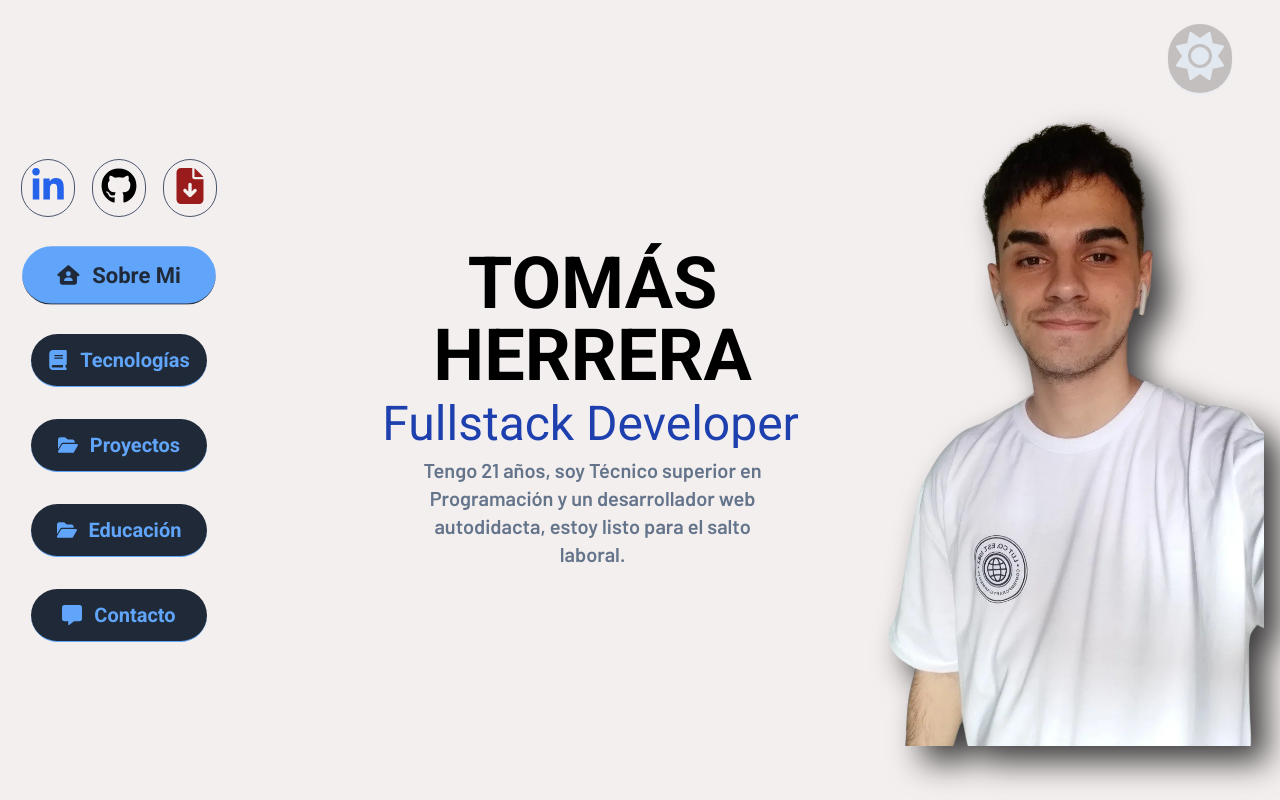
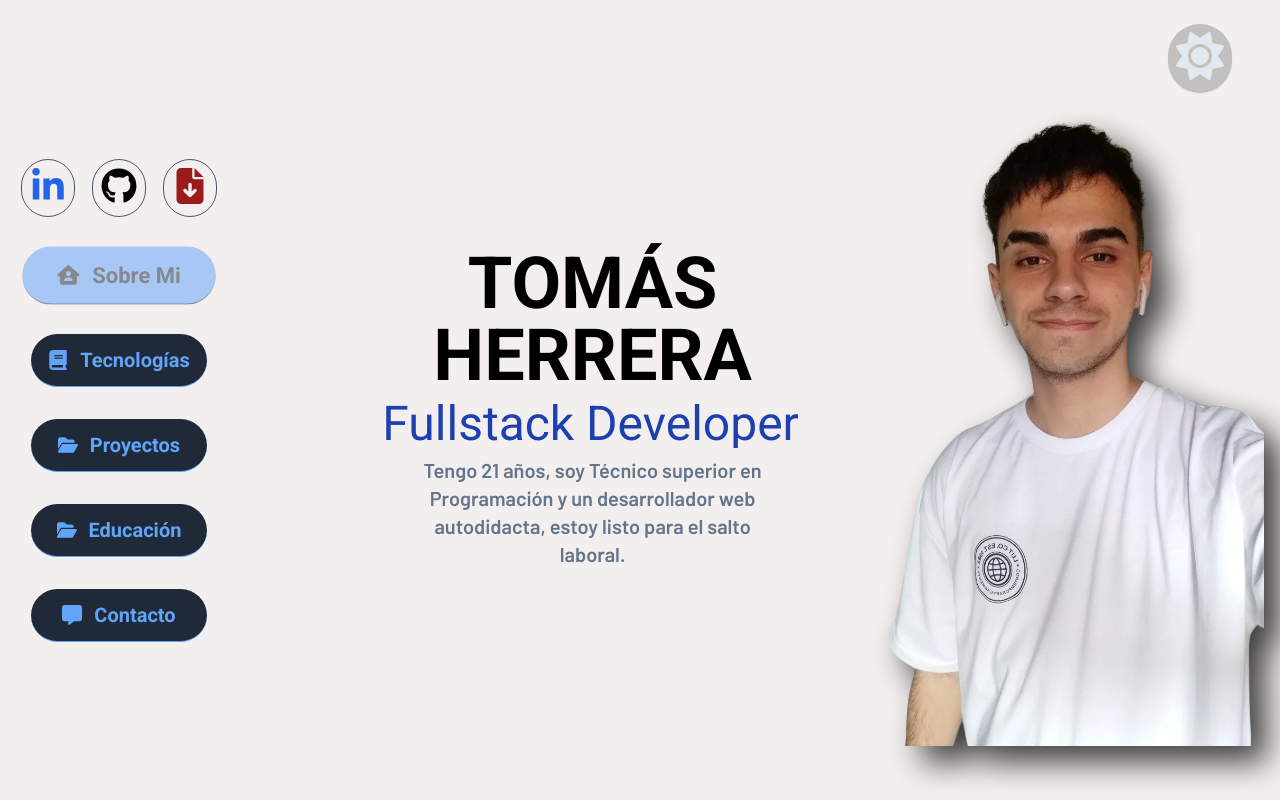
Before and after one commit to tomasherrera1910/portfoliov2-frontend, a Next.js app: page / in a window 1280 px wide. Shown: the top 800 px of the page. Built offline with nearby package versions, Linux system fonts and the light colour scheme.

Commit message:
pulse in active sidebar button

```diff
--- a/components/Navbar/NavbarSections.tsx
+++ b/components/Navbar/NavbarSections.tsx
@@ -6,7 +6,7 @@ export default function NavbarSections (): JSX.Element {
   const { active } = useSidebar()
   const anchorsStyle = 'flex font-roboto font-bold text-xl gap-3 items-center justify-center w-44 rounded-full p-3 border-b-[1px] cursor-pointer duration-300 ease-in-out hover:scale-105 hover:saturate-200'
   const anchorInactive = 'dark:text-sky-800 dark:bg-gray-400 dark:border-b-sky-800 text-blue-400 border-b-blue-400 bg-gray-800'
-  const anchorActive = 'dark:bg-sky-600 dark:border-b-white dark:text-white bg-blue-400 border-b-gray-800 text-gray-800 scale-110'
+  const anchorActive = 'dark:bg-sky-600 dark:border-b-white dark:text-white bg-blue-400 border-b-gray-800 text-gray-800 scale-110 animate-pulse'
   return (
     <>
       <a href='#welcome' className={`${anchorsStyle} ${active === 'aboutMe' ? anchorActive : anchorInactive}`}>
```
